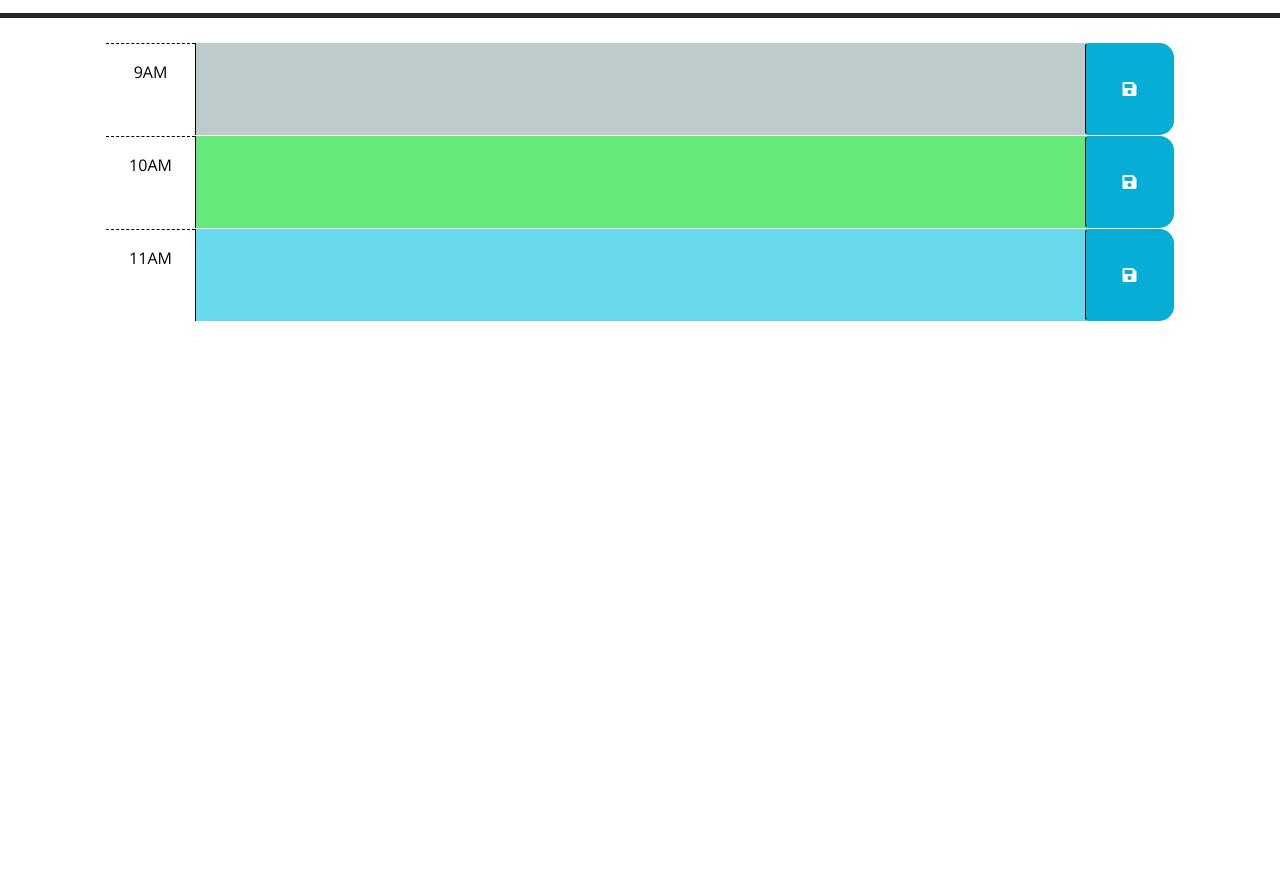
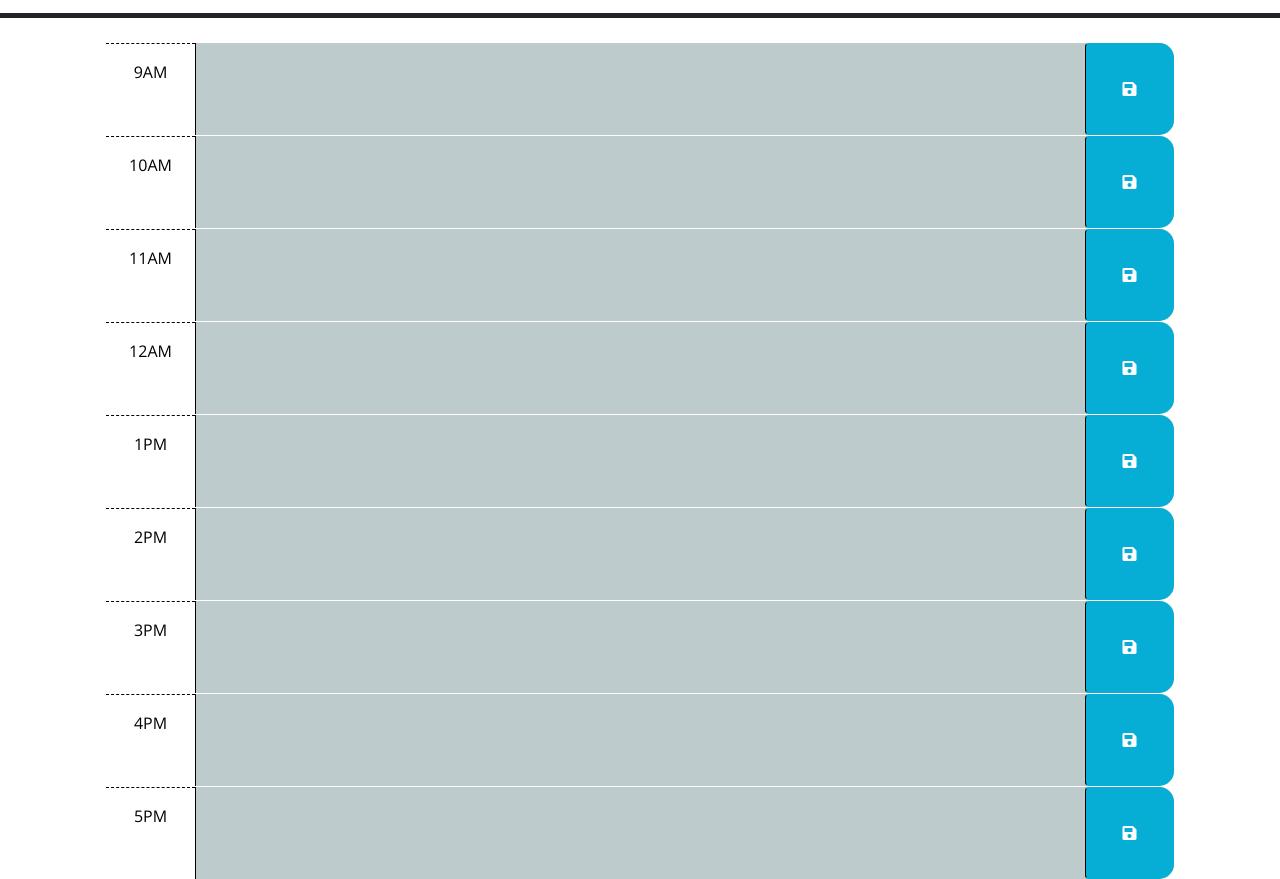
Before and after one commit to jorjik81/outrageous-berry5, a plain HTML site: page index.html in a window 1280 px wide. Shown: the part 260-1139 px from the top of the page. Before the commit the page ends 800 px from the top, so only its background shows below. Drawn offline with nearby package versions, Linux system fonts and the light colour scheme.

Commit message:
html and script.js modified

```diff
--- a/index.html
+++ b/index.html
@@ -28,19 +28,9 @@
       <p class="lead">A simple calendar app for scheduling your work day</p>
       <p id="currentDay" class="lead"></p>
     </header>
-    <div class="container-lg px-5">
-      <!-- Use class for "past", "present", and "future" to apply styles to the
-        time-block divs accordingly. The javascript will need to do this by
-        adding/removing these classes on each div by comparing the hour in the
-        id to the current hour. The html provided below is meant to be an example
-        demonstrating how the css provided can be leveraged to create the
-        desired layout and colors. The html below should be removed or updated
-        in the finished product. Remember to delete this comment once the
-        code is implemented.
-        -->
+    <div class="container-lg px-5 containerEL">
 
-      <!-- Example of a past time block. The "past" class adds a gray background color. -->
-      <div id="hour-9" class="row time-block past">
+      <div id="hour-09" class="row time-block">
         <div class="col-2 col-md-1 hour text-center py-3">9AM</div>
         <textarea class="col-8 col-md-10 description" rows="3"> </textarea>
         <button class="btn saveBtn col-2 col-md-1" aria-label="save">
@@ -48,8 +38,7 @@
         </button>
       </div>
 
-      <!-- Example of a a present time block. The "present" class adds a red background color. -->
-      <div id="hour-10" class="row time-block present">
+      <div id="hour-10" class="row time-block">
         <div class="col-2 col-md-1 hour text-center py-3">10AM</div>
         <textarea class="col-8 col-md-10 description" rows="3"> </textarea>
         <button class="btn saveBtn col-2 col-md-1" aria-label="save">
@@ -57,14 +46,63 @@
         </button>
       </div>
 
-      <!-- Example of a future time block. The "future" class adds a green background color. -->
-      <div id="hour-11" class="row time-block future">
+      <div id="hour-11" class="row time-block">
         <div class="col-2 col-md-1 hour text-center py-3">11AM</div>
         <textarea class="col-8 col-md-10 description" rows="3"> </textarea>
         <button class="btn saveBtn col-2 col-md-1" aria-label="save">
           <i class="fas fa-save" aria-hidden="true"></i>
         </button>
       </div>
+
+      <div id="hour-12" class="row time-block">
+          <div class="col-2 col-md-1 hour text-center py-3">12AM</div>
+          <textarea class="col-8 col-md-10 description" rows="3"> </textarea>
+          <button class="btn saveBtn col-2 col-md-1" aria-label="save">
+            <i class="fas fa-save" aria-hidden="true"></i>
+          </button>
+      </div>
+
+      <div id="hour-13" class="row time-block">
+            <div class="col-2 col-md-1 hour text-center py-3">1PM</div>
+            <textarea class="col-8 col-md-10 description" rows="3"> </textarea>
+            <button class="btn saveBtn col-2 col-md-1" aria-label="save">
+              <i class="fas fa-save" aria-hidden="true"></i>
+            </button>
+      </div>
+
+      <div id="hour-14" class="row time-block">
+            <div class="col-2 col-md-1 hour text-center py-3">2PM</div>
+            <textarea class="col-8 col-md-10 description" rows="3"></textarea>
+            <button class="btn saveBtn col-2 col-md-1" aria-label="save">
+              <i class="fas fa-save" aria-hidden="true"></i>
+            </button>
+      </div>
+
+      <div id="hour-15" class="row time-block">
+            <div class="col-2 col-md-1 hour text-center py-3">3PM</div>
+            <textarea class="col-8 col-md-10 description" rows="3"> </textarea>
+            <button class="btn saveBtn col-2 col-md-1" aria-label="save">
+              <i class="fas fa-save" aria-hidden="true"></i>
+            </button>
+      </div>
+
+      <div id="hour-16" class="row time-block">
+            <div class="col-2 col-md-1 hour text-center py-3">4PM</div>
+            <textarea class="col-8 col-md-10 description" rows="3"> </textarea>
+            <button class="btn saveBtn col-2 col-md-1" aria-label="save">
+              <i class="fas fa-save" aria-hidden="true"></i>
+            </button>
+      </div>
+
+      <div id="hour-17" class="row time-block">
+            <div class="col-2 col-md-1 hour text-center py-3">5PM</div>
+            <textarea class="col-8 col-md-10 description" rows="3"> </textarea>
+            <button class="btn saveBtn col-2 col-md-1" aria-label="save">
+              <i class="fas fa-save" aria-hidden="true"></i>
+            </button>
+      </div>
+
+    </div>
 
     <script src="https://code.jquery.com/jquery-3.4.1.min.js"></script>
     <script
--- a/script.js
+++ b/script.js
@@ -1,13 +1,22 @@
-// Wrap all code that interacts with the DOM in a call to jQuery to ensure that
-// the code isn't run until the browser has finished rendering all the elements
-// in the html.
 $(function () {
- //displays current date.
   var currentDate = dayjs().format("MMMM D, YYYY");
   $("#currentDay").text(currentDate);
 
-//applies different CSS classes to each time-block
   var currentHour = dayjs().hour();
+
+  // Load saved events from local storage
+  function loadEvents() {
+      $(".time-block").each(function () {
+          var blockHour = parseInt($(this).attr("id").split("-")[1]);
+          var storedEvent = localStorage.getItem("event-" + blockHour);
+
+          if (storedEvent) {
+              $(this).find("textarea").val(storedEvent);
+          }
+      });
+  }
+
+  loadEvents(); // Load saved events on page load
 
   $(".time-block").each(function () {
       var blockHour = parseInt($(this).attr("id").split("-")[1]);
@@ -20,22 +29,12 @@ $(".time-block").each(function () {
           $(this).addClass("future");
       }
   });
-  // TODO: Add a listener for click events on the save button. This code should
-  // use the id in the containing time-block as a key to save the user input in
-  // local storage. HINT: What does `this` reference in the click listener
-  // function? How can DOM traversal be used to get the "hour-x" id of the
-  // time-block containing the button that was clicked? How might the id be
-  // useful when saving the description in local storage?
-  //
-  // TODO: Add code to apply the past, present, or future class to each time
-  // block by comparing the id to the current hour. HINTS: How can the id
-  // attribute of each time-block be used to conditionally add or remove the
-  // past, present, and future classes? How can Day.js be used to get the
-  // current hour in 24-hour time?
-  //
-  // TODO: Add code to get any user input that was saved in localStorage and set
-  // the values of the corresponding textarea elements. HINT: How can the id
-  // attribute of each time-block be used to do this?
-  //
-  // TODO: Add code to display the current date in the header of the page.
+
+  $(".saveBtn").on("click", function () {
+      var blockHour = parseInt($(this).parent().attr("id").split("-")[1]);
+      var eventText = $(this).siblings("textarea").val();
+
+      // Save the event to local storage
+      localStorage.setItem("event-" + blockHour, eventText);
   });
+});
```
Also changed, not shown: style.css (line endings or trailing spaces). Lines whose indentation alone changed are shown as unchanged.
